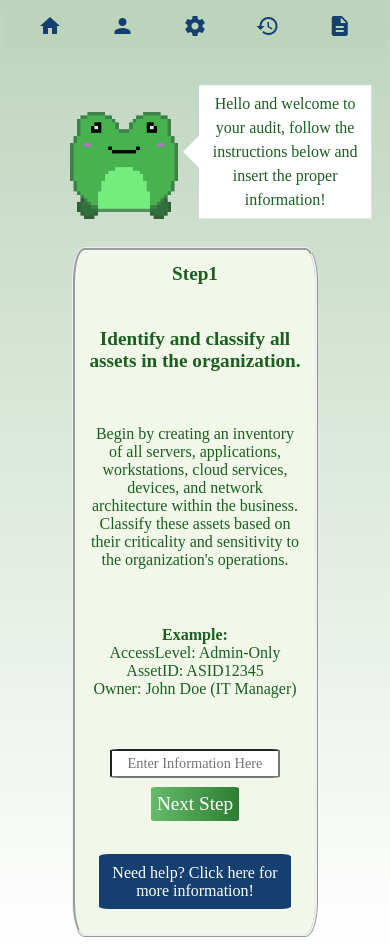
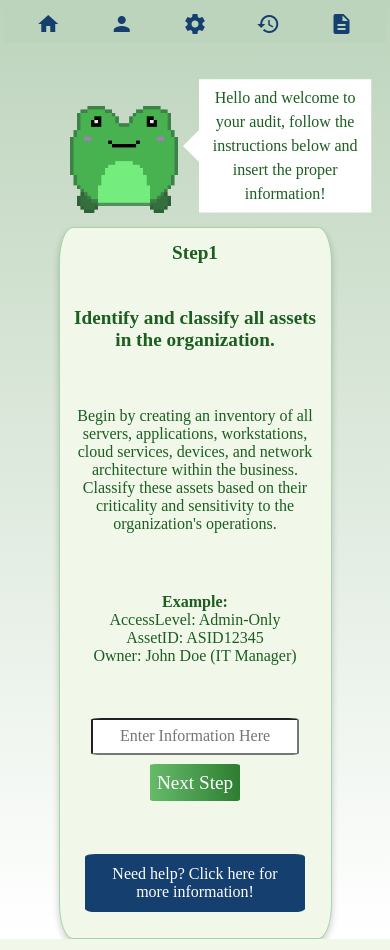
Before and after one commit to SKel1817/on-it, a Flask app: page /audit in a window 390 px wide. Run offline with Flask 3, Linux system fonts and the light colour scheme.

Commit message:
💾 Work in progress - saving styling changes

```diff
--- a/static/style.css
+++ b/static/style.css
@@ -339,12 +338,12 @@ datalist {
     display: flex;
     justify-content: space-around;
     align-items: center;
-    padding: 10px;
+    padding: 2%;
     background-color: #BDD4BC;
 }
 
 .material-icons {
-    font-size: 24px;
+    font-size: 1.5rem;
     color: #143F6E;
 }
 
@@ -389,34 +388,40 @@ datalist {
     }
 
 .auditContainer {
-    width: 90%;
-    margin: 5% auto;
+    width: 100%;
+    max-width: 90vw;
+    margin: auto;
     padding: 5%;
     background-color:  #F1F8E9;
-    border: 1% solid  #A5D6A7;
+    border: 0.1rem solid  #A5D6A7;
     border-radius: 5%;
-     box-shadow: 0 2% 4% rgba(0, 0, 0, 0.2);
+    box-shadow: 0 1vw 2vw rgba(0, 0, 0, 0.2);
     color: #1B5E20;;
     text-align: center;
+
+    display: flex;
+        flex-direction: column;
+        align-items: center;
+
 }
 
 .auditContainer h2, .auditContainer h3 {
-    font-size: 120%;
+    font-size: 1.2rem;
     font-family: 'Playfair Display', serif;
     font-weight: 700;
     margin-bottom: 3%;
 }
 
 .auditContainer p {
-    font-size: 100%;
+    font-size: 1rem;
     font-family: 'Playfair Display', serif;
     margin: 5% 0;
 }
 
 #auditInput {
-    width: 80%;
-    padding: 2%;
-    font-size: 90%;
+    width: 85%;
+    padding: 3%;
+    font-size: 1rem;
     border: 1% solid #A5D6A7;
     border-radius: 5%;
     background-color: #ffffff;
```
Also changed, not shown: other parts of static/style.css (+22 -23 lines). Lines whose indentation alone changed are shown as unchanged.
